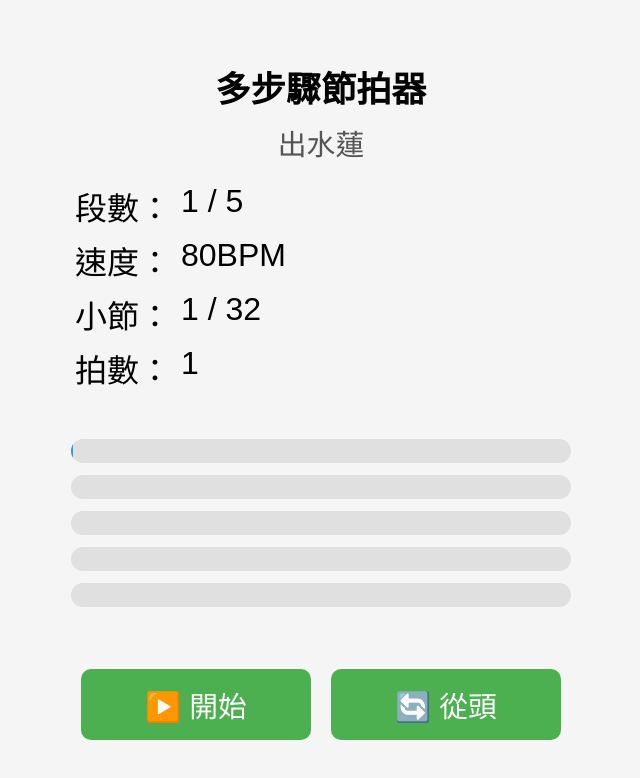
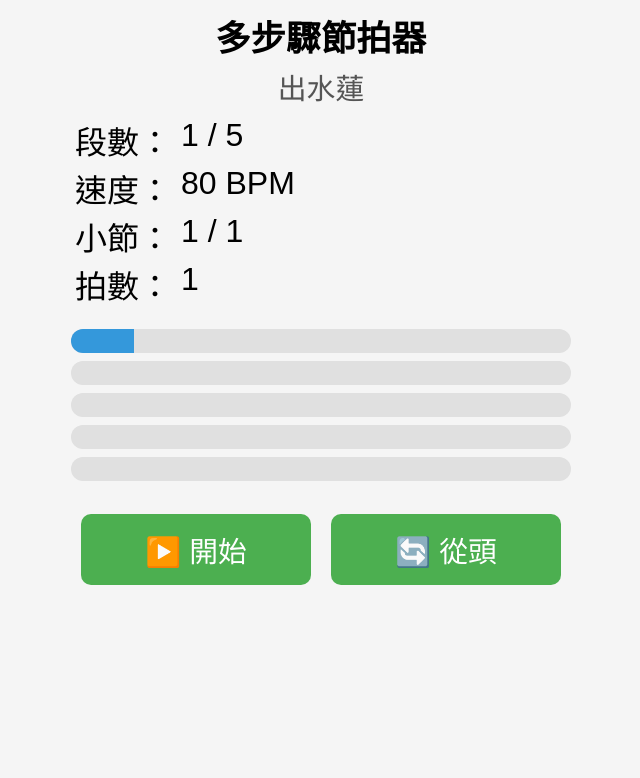
Before and after one commit to ChrisTorng/MultistepMetronome, a plain HTML site: page index.html in a window 1280 px wide. Shown: the whole page, without its empty margins (319-959 px from the left). Drawn offline with Linux system fonts and the light colour scheme.

Commit message:
Refactor metronome settings for local development and enhance UI spacing

```diff
--- a/index.html
+++ b/index.html
@@ -17,7 +17,7 @@
     <div>
       <span class="label">速度：</span>
       <span id="bpmDisplay"></span>
-      <span> BPM</span>
+      <span>&nbsp;BPM</span>
     </div>
     <div>
       <span class="label">小節：</span>
--- a/script.js
+++ b/script.js
@@ -3,23 +3,30 @@ const songInfo = {
   title: "出水蓮"
 };
 
-// Can't be delete because this is the final settings
-const sections = [
-  { bpm: 80, beatsPerMeasure: 8, measures: 32, mute: false },
-  { bpm: 80, beatsPerMeasure: 8, measures: 3, mute: true },
-  { bpm: 120, beatsPerMeasure: 4, measures: 17, mute: false },
-  { bpm: 144, beatsPerMeasure: 4, measures: 17, mute: false },
-  { bpm: 160, beatsPerMeasure: 4, measures: 13, mute: false }
-];
+// 根據環境決定使用哪個設定
+// 檢查是否為本機開發環境
+const isLocalDevelopment = window.location.hostname === 'localhost' ||
+                          window.location.hostname === '127.0.0.1' ||
+                          window.location.protocol === 'file:';
 
-// For fast testing only
-// const sections = [
-//     { bpm: 80, beatsPerMeasure: 8, measures: 1, mute: false },
-//     { bpm: 80, beatsPerMeasure: 8, measures: 1, mute: true },
-//     { bpm: 120, beatsPerMeasure: 4, measures: 1, mute: false },
-//     { bpm: 144, beatsPerMeasure: 4, measures: 1, mute: false },
-//     { bpm: 160, beatsPerMeasure: 4, measures: 1, mute: false }
-// ];
+// 選擇適當的設定
+const sections = isLocalDevelopment ?
+  // 快速測試設定
+  [
+    { bpm: 80, beatsPerMeasure: 8, measures: 1, mute: false },
+    { bpm: 80, beatsPerMeasure: 8, measures: 1, mute: true },
+    { bpm: 120, beatsPerMeasure: 4, measures: 1, mute: false },
+    { bpm: 144, beatsPerMeasure: 4, measures: 1, mute: false },
+    { bpm: 160, beatsPerMeasure: 4, measures: 1, mute: false }
+  ] :
+  // 最終設定
+  [
+    { bpm: 80, beatsPerMeasure: 8, measures: 34, mute: false },
+    { bpm: 80, beatsPerMeasure: 8, measures: 3, mute: true },
+    { bpm: 120, beatsPerMeasure: 4, measures: 17, mute: false },
+    { bpm: 144, beatsPerMeasure: 4, measures: 17, mute: false },
+    { bpm: 160, beatsPerMeasure: 4, measures: 13, mute: false }
+  ];
 
 let currentSection = 0;
 let currentMeasure = 1;
@@ -44,8 +51,12 @@ function initProgressBars() {
   sections.forEach((sec, index) => {
     const bar = document.createElement('div');
     bar.classList.add('progress-bar');
+    if (sec.mute) {
+      bar.classList.add('mute');
+    }
     const fill = document.createElement('div');
     fill.classList.add('progress-fill');
+    fill.style.width = '0'; // 確保初始寬度為0
     bar.appendChild(fill);
     progressContainer.appendChild(bar);
   });
@@ -58,20 +69,18 @@ function updateDisplay() {
   measureDisplay.textContent = `${currentMeasure} / ${secData.measures}`;
   beatDisplay.textContent = currentBeat;
 
-  // 更新所有進度條
+  // 更新所有進度條，使用 (currentBeat - 1) 計算已完成拍數
   for (let i = 0; i < sections.length; i++) {
     const fill = progressContainer.children[i].querySelector('.progress-fill');
 
     if (i < currentSection) {
-      // 已完成的段落進度為100%
       fill.style.width = '100%';
     } else if (i > currentSection) {
-      // 未開始的段落進度為0%
       fill.style.width = '0%';
     } else {
-      // 當前段落顯示實際進度
       const totalBeats = secData.beatsPerMeasure * secData.measures;
-      const completedBeats = (currentMeasure - 1) * secData.beatsPerMeasure + currentBeat;
+      // 修正：初始狀態 (1,1) 將得到 0 完成拍數
+      const completedBeats = (currentMeasure - 1) * secData.beatsPerMeasure + (currentBeat - 0);
       const percentage = (completedBeats / totalBeats) * 100;
       fill.style.width = `${percentage}%`;
     }
@@ -140,8 +149,13 @@ function tick() {
 
 function startMetronome() {
   if (isRunning) return;
+
+  // 如果已經播放到最後，重新從頭開始
+  if (currentSection >= sections.length) {
+    resetMetronome();
+  }
+
   isRunning = true;
-  // 移除固定間隔，使用當前段落的 BPM
   tick();
 }
 
@@ -156,19 +170,13 @@ function resetMetronome() {
   currentSection = 0;
   currentMeasure = 1;
   currentBeat = 1;
-
-  // 清空所有進度條
-  document.querySelectorAll('.progress-fill').forEach(fill => {
-    fill.style.width = '0%';
-  });
-
   updateDisplay();
 }
 
 startPauseBtn.addEventListener('click', () => {
   if (!isRunning) {
     startMetronome();
-    startPauseBtn.textContent = '暫停';
+    startPauseBtn.textContent = '⏸️ 暫停';
   } else {
     stopMetronome();
   }
@@ -180,6 +188,9 @@ window.onload = () => {
   // 顯示歌曲名稱
   songTitleElement.textContent = songInfo.title;
 
+  // 初始化進度條
   initProgressBars();
-  resetMetronome(); // 改用 resetMetronome 代替 updateDisplay，確保進度條狀態正確
+
+  // 重置所有計數和進度
+  resetMetronome();
 };
--- a/style.css
+++ b/style.css
@@ -8,37 +8,37 @@ body {
   display: flex;
   flex-direction: column;
   align-items: center;
-  justify-content: center;
-  overflow: hidden;
+  justify-content: flex-start; /* 改為從上往下排列 */
+  overflow-y: auto; /* 允許垂直滾動 */
   width: 100vw;
   height: 100vh;
   font-family: sans-serif;
-  padding: 20px;
+  padding: 10px; /* 減少內邊距 */
   background-color: #f5f5f5;
 }
 
 h1 {
-  margin-bottom: 10px;
+  margin-bottom: 5px; /* 減少下方間距 */
   font-size: 2.2rem;
 }
 
 .song-title {
   font-size: 1.8rem;
-  margin-bottom: 20px;
+  margin-bottom: 10px; /* 減少下方間距 */
   color: #555;
 }
 
 .info {
   font-size: 2rem;
   text-align: left;
-  margin-bottom: 20px;
+  margin-bottom: 10px; /* 減少下方間距 */
   width: 90%;
   max-width: 500px;
 }
 
 .info div {
   display: flex;
-  margin-bottom: 8px;
+  margin-bottom: 2px; /* 減少下方間距 */
 }
 
 .info div span:first-child {
@@ -54,7 +54,7 @@ h1 {
 }
 
 .controls {
-  margin-top: 30px;
+  margin-top: 15px; /* 減少上方間距 */
   display: flex;
   justify-content: space-between;
   width: 90%;
@@ -82,14 +82,14 @@ h1 {
 
 #progressContainer {
   width: 90%;
-  margin: 20px 0;
+  margin: 10px 0; /* 減少上下間距 */
   max-width: 500px;
 }
 
 .progress-bar {
   background: #e0e0e0;
-  margin-bottom: 12px;
-  height: 24px; /* 加高進度條 */
+  margin-bottom: 8px; /* 減少進度條之間的間距 */
+  height: 24px;
   position: relative;
   border-radius: 12px;
   overflow: hidden;
```
